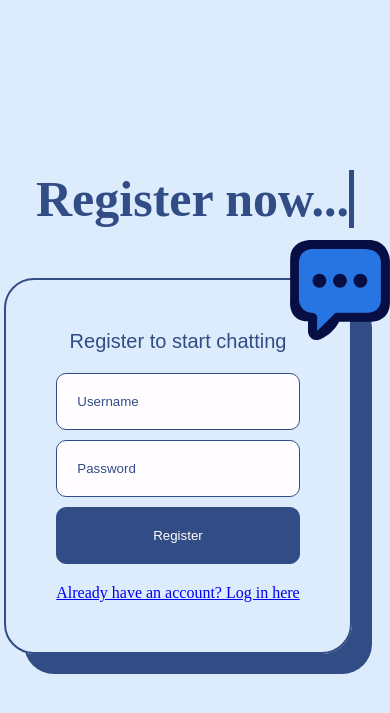
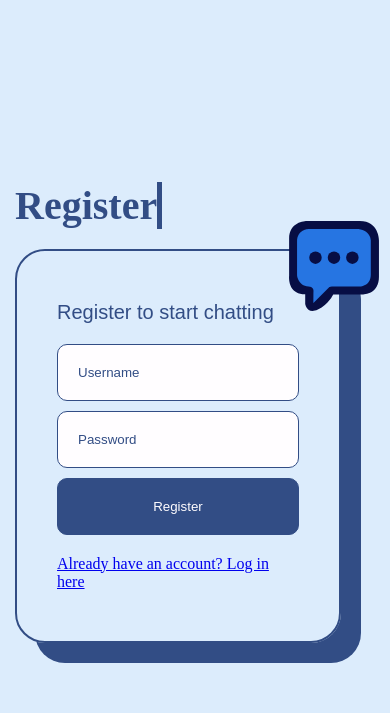
Before and after one commit to athomas97/chatroom_app, a Flask app: page /register in a window 390 px wide. Shown: the top 713 px of the page. Run offline with Flask 3, Linux system fonts and the light colour scheme; some libraries are stand-ins or nearby versions; some web fonts are replaced.

Commit message:
fixed responsive design for register, login, settings, and chatroom page for mobile screens 320px or wider. Also removed outline when user clicks on the join room input field on the chatroom page (#21)
Co-authored-by: Ally <athomas97@gmail.com>

```diff
--- a/static/css/style.css
+++ b/static/css/style.css
@@ -49,16 +49,16 @@ h3 {
 .typing-container {
     display: inline-block;
     align-self: flex-start;
+    width: 100%;
 }
 
 .typing-header {
     font-size: 80px;
     border-right: 5px solid;
-    width: 100%;
+    width: fit-content;
     white-space: nowrap;
     overflow: hidden;
     animation:
-        typing 2s steps(9),
         cursor .4s step-end infinite alternate;
 }
 
@@ -89,6 +89,23 @@ h3 {
     align-items: center;
     justify-content: center;
     gap: 30px;
+    width: 100%;
+}
+
+.container#login,
+.container#register,
+.container#settings {
+    padding: 0px 15px;
+    width: 100%;
+    gap: 30px;
+    max-width: 700px;
+}
+
+.container.chatroom-pg {
+    padding: 0px 25px;
+    width: 100%;
+    min-width: 350px;
+    max-width: 600px;
 }
 
 input, button {
@@ -623,29 +655,53 @@ form {
 }
 
 @media (max-width: 900px) {
-    .container {
-        gap: 50px;
-    }
-    .typing-container, .link {
-        align-self: center;
+    /* Login/Register PG */
+    .container#login,
+    .container#register,
+    .container#settings {
+        display: flex;
+        flex-direction: column;
+        width: fit-content;
+        gap: 20px;
     }
     .typing-header {
-        font-size: 50px;
+        font-size: 40px;
+    }
+    #chat-icon {
+        position: absolute;
+        top: -30px;
+        right: -40px;
+        width: 90px;
+        height: 90px;
     }
     .popup-container {
-        text-align: center;
+        padding: 50px 40px;
+        min-width: 260px;
     }
     form {
         flex-direction: column;
         width: 100%;
     }
-    form input {
+    form input, .primary-btn {
         padding: 20px 20px;
         width: 100%;
     }
-    .primary-btn {
-        width: 100%;
+    /* Chatroom PG */
+    #join-room button {
+        font-size: 15px;
+        padding-left: 30px;
+        padding-right: 30px;
     }
+    /* Settings PG */
+    #settings-heading {
+        gap: 10px;
+
+        img {
+            width: 35px;
+            height: 35px;
+        }
+    }
+    /* Navbar */
     .navbar {
         flex-direction: row;
         align-items: flex-start;
--- a/templates/chatroom.html
+++ b/templates/chatroom.html
@@ -1,7 +1,7 @@
 {% extends "base.html" %}
 {% block content %}
 {% include "navbar.html" %}
-<form method="post" class="container">
+<form method="post" class="container chatroom-pg">
     <div id="join-room">
         <h2 class="header">Join a chatroom...</h2>
         <div class="text-bubble">
--- a/templates/login.html
+++ b/templates/login.html
@@ -1,6 +1,6 @@
 {% extends "base.html" %}
 {% block content %}
-<div class="container">
+<div class="container" id="login">
     <div class="typing-container">
         <h1 class="typing-header">Welcome...</h1>
     </div>
--- a/templates/register.html
+++ b/templates/register.html
@@ -1,8 +1,8 @@
 {% extends "base.html" %}
 {% block content %}
-<div class="container">
+<div class="container" id="register">
     <div class="typing-container">
-        <h1 class="typing-header">Register now...</h1>
+        <h1 class="typing-header">Register</h1>
     </div>
     <div class="popup-container">
         <img id="chat-icon" src="/static/images/svg/chat.svg" alt="chat icon">
--- a/templates/settings.html
+++ b/templates/settings.html
@@ -11,16 +11,16 @@
             >
         </a>
         <div class="typing-container">
-            <h1 class="typing-header">Settings...</h1>
+            <h1 class="typing-header">Settings</h1>
         </div>
     </div>
     <div id="settings-body">
-        <div class="popup-container">
+        <!-- <div class="popup-container">
             <div class="nav-item">
                 <div class="selected-nav-item"></div>
                 <h2>Account Deletion</h2>
             </div>
-        </div>
+        </div> -->
         <div class="popup-container" id="delete-account">
             <img
                 id="chat-icon"
```
Also changed, not shown: other parts of static/css/style.css (+21 -20 lines).
